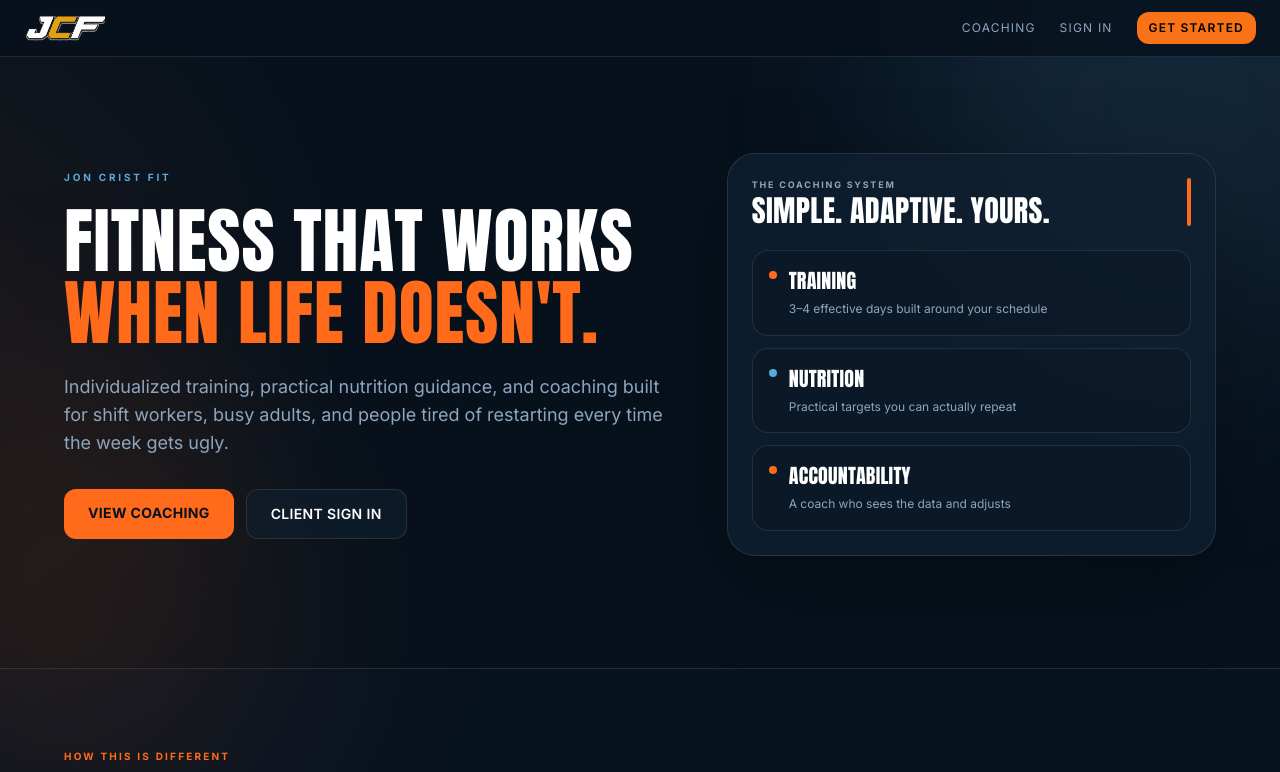
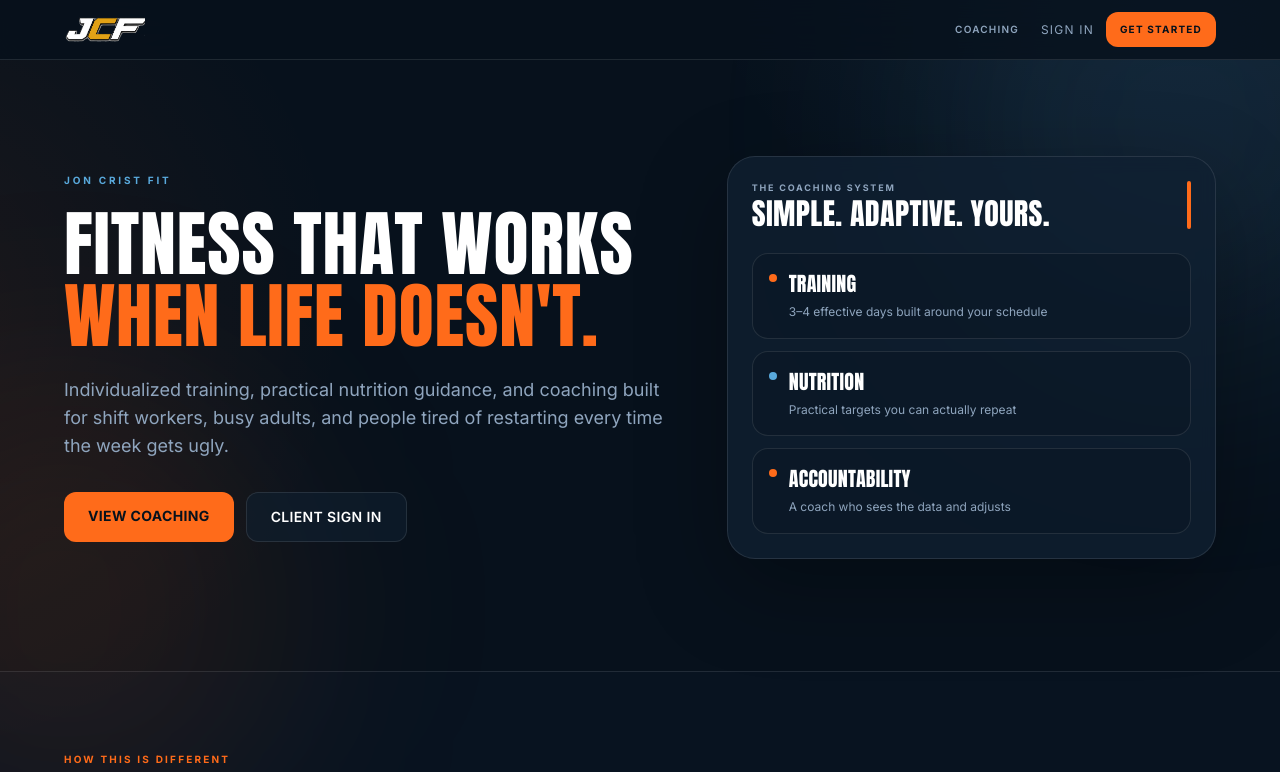
Before and after one commit to jcrist89/jcf-portal, a Next.js app: page / in a window 1280 px wide. Shown: the top 772 px of the page. Built offline with nearby package versions, Linux system fonts and the light colour scheme; no server answers.

Commit message:
design: refine public header navigation

```diff
--- a/src/components/PublicHeader.tsx
+++ b/src/components/PublicHeader.tsx
@@ -3,12 +3,9 @@ import { JcfLogo } from "./JcfLogo";
 
 export function PublicHeader() {
   return (
-    <header className="sticky top-0 z-20 bg-jcf-black/80 backdrop-blur-xl border-b border-white/10 px-4 sm:px-6 py-3 flex items-center justify-between">
-      <Link href="/">
-        <JcfLogo size="sm" />
-      </Link>
-      <nav className="flex items-center gap-4 sm:gap-6">
-        <Link href="/pricing" className="text-xs uppercase tracking-widest text-jcf-gray hover:text-white">
+    <header className="sticky top-0 z-30 border-b border-white/10 bg-jcf-black/80 px-4 py-3 backdrop-blur-xl sm:px-6">
+      <div className="mx-auto flex max-w-6xl items-center justify-between gap-4"><Link href="/" aria-label="Jon Crist Fit home"><JcfLogo size="sm" /></Link><nav className="flex items-center gap-2 sm:gap-3">
+        <Link href="/pricing" className="rounded-xl px-2.5 py-2 text-[10px] font-semibold uppercase tracking-[0.12em] text-jcf-gray transition-colors hover:bg-white/5 hover:text-white">
           Coaching
         </Link>
         <Link href="/login" className="text-xs uppercase tracking-widest text-jcf-gray hover:text-white">
@@ -16,11 +13,11 @@ export function PublicHeader() {
         </Link>
         <Link
           href="/pricing"
-          className="text-xs uppercase tracking-widest bg-[#f97316] text-black font-semibold px-3 py-2 rounded-xl hover:opacity-90"
+          className="rounded-xl bg-jcf-gold px-3.5 py-2.5 text-[10px] font-bold uppercase tracking-[0.12em] text-jcf-black transition-all hover:brightness-105 active:translate-y-px"
         >
           Get Started
         </Link>
-      </nav>
+      </nav></div>
     </header>
   );
 }
```
